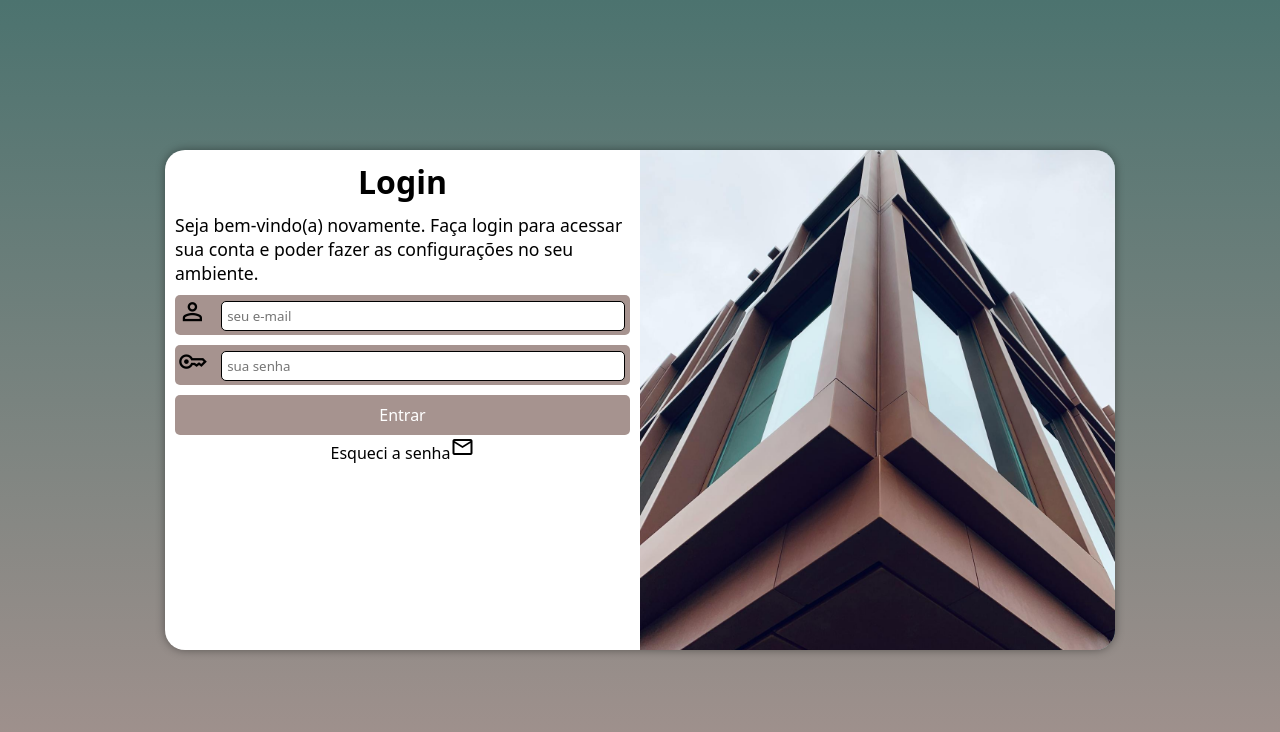
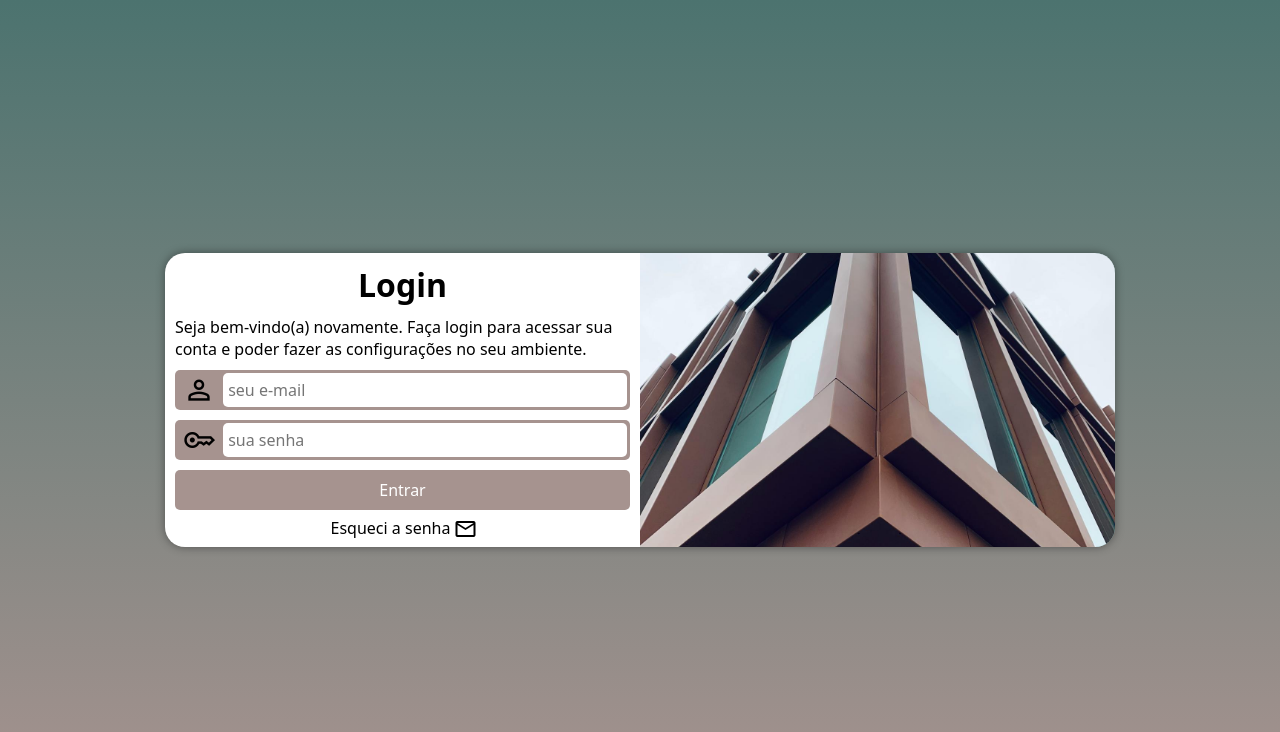
Before and after one commit to IanPZoega/projeto-login, a plain HTML site: page index.html in a window 1280 px wide. Drawn offline with nearby package versions, Linux system fonts and the light colour scheme.

Commit message:
ajustes finais

```diff
--- a/estilos/media-query.css
+++ b/estilos/media-query.css
@@ -8,6 +8,7 @@
 
     section#login {
         width: 80vw;
+        height: 282px;
     }
 
     section#login > div#imagem {
@@ -30,6 +31,7 @@
 @media screen and (min-width: 992px) {
     section#login {
         width: 950px;
+        height: 294px;
     }
 
     section#login > div#imagem {
@@ -46,8 +48,4 @@
     div#formulario > h1 {
         font-size: 2em;
     }
-
-    div#formulario > p {
-        font-size: 1.1em;
-    }
 }
--- a/estilos/style.css
+++ b/estilos/style.css
@@ -33,16 +33,16 @@ section#login {
     position: absolute;
     top: 50%;
     left: 50%;
-    transform: translate(-50%, -50%);
 
     overflow: hidden;
 
     background-color: white;
     width: 250px;
-    height: 500px;
+    height: 509px;
     border-radius: 20px;
     box-shadow: 0 0 10px rgba(0, 0, 0, 0.400);
 
+    transform: translate(-50%, -50%);
     transition: width .3s, height .3s;
     transition-timing-function: ease;
 }
@@ -78,17 +78,19 @@ div.campo > label {
 }
 
 div.campo > span {
-    font-size: 1.8em;
+    font-size: 2em;
     width: 40px;
+    transform: translate(5px, 1px);
 }
 
 div.campo > input {
     padding: 5px;
-    border: 1px solid black;
+    border: none;
     border-radius: 5px;
     width: calc(100% - 45px);
-    height: 30px;
-    transform: translate(-1px, -5px);
+    height: 100%;
+    font-size: 1em;
+    transform: translate(1px, -9px);
 }
 
 form > input[type=submit] {
@@ -116,6 +118,11 @@ form > a.botao {
     height: 40px;
     color: black;
     text-decoration: none;
+
+}
+
+a.botao > span {
+    transform: translate(3px, 7px);
 }
 
 form > a.botao:hover {
```
